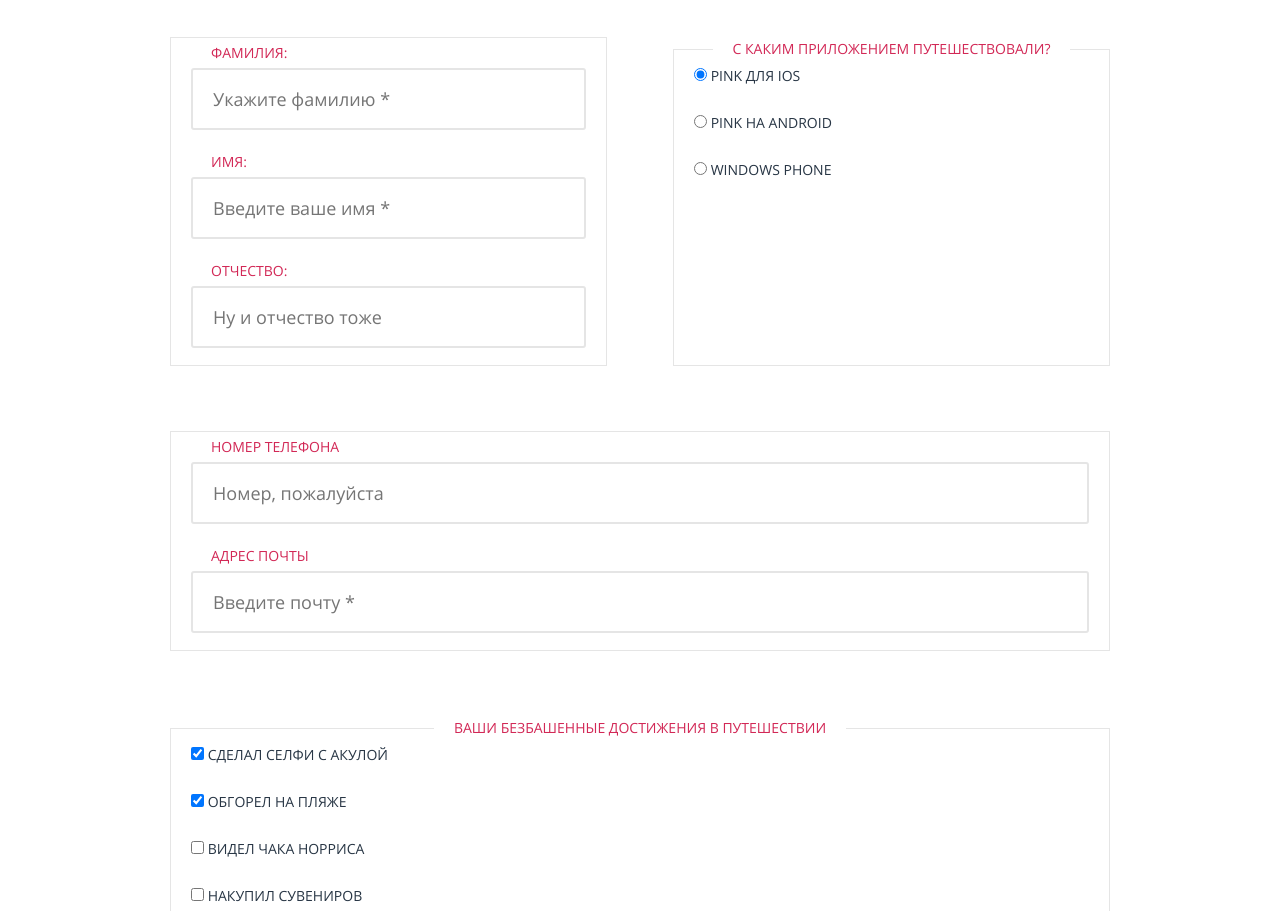
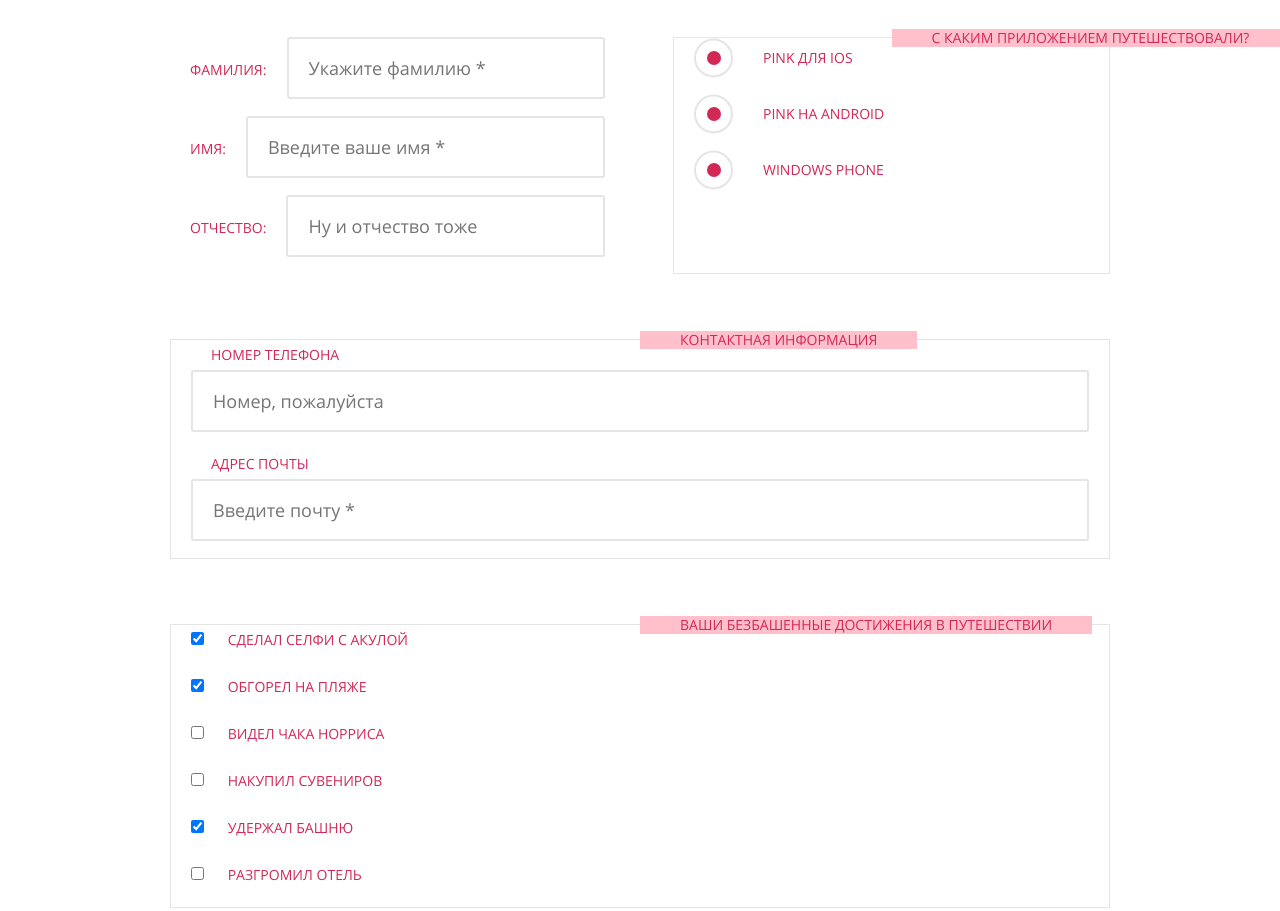
Before and after one commit to kinris/914863-pink-17, a website: page source/form.html in a window 1280 px wide. Shown: the part 638-1549 px from the top of the page. Drawn offline with nearby package versions, Linux system fonts and the light colour scheme; files that its build step writes are made by us from their sources; files whose address does not match are found by name.

Commit message:
Работа над филдсетами

```diff
--- a/source/form.html
+++ b/source/form.html
@@ -64,20 +64,24 @@
       <form class="form" action="#" method="POST">
         <!-- ФИО -->
         <fieldset class="form__fieldset form__fieldset--name">
-          <ul class="form__list">
-            <li class="form__item">
+          <ul class="form__list form__list--name">
+
+            <li class="form__item form__item--name">
               <label class="form__label" for="surname">Фамилия:</label>
-              <input class="form__text" type="text" name="surname" id="surname" placeholder="Укажите фамилию *"
+              <input class="form__input" type="text" name="surname" id="surname" placeholder="Укажите фамилию *"
                 required>
             </li>
-            <li class="form__item">
+
+            <li class="form__item form__item--name">
               <label class="form__label" for="name">Имя:</label>
-              <input class="form__text" type="text" name="name" id="name" placeholder="Введите ваше имя *" required>
+              <input class="form__input" type="text" name="name" id="name" placeholder="Введите ваше имя *" required>
             </li>
-            <li class="form__item">
+
+            <li class="form__item form__item--name">
               <label class="form__label" for="last-name">Отчество:</label>
-              <input class="form__text" type="text" name="last-name" id="last-name" placeholder="Ну и отчество тоже">
+              <input class="form__input" type="text" name="last-name" id="last-name" placeholder="Ну и отчество тоже">
             </li>
+
           </ul>
         </fieldset>
 
@@ -92,47 +96,52 @@
 
             <li class="form__item">
               <input class="form__checkbox" type="checkbox" name="selfi" id="selfi" checked>
-              <label class="form__label form__label--dark" for="selfi">Сделал селфи с акулой</label>
+              <label class="form__label" for="selfi">Сделал селфи с акулой</label>
             </li>
 
             <li class="form__item">
               <input class="form__checkbox" type="checkbox" name="beach" id="beach" checked>
-              <label class="form__label form__label--dark" for="beach">Обгорел на пляже</label>
+              <label class="form__label" for="beach">Обгорел на пляже</label>
             </li>
 
             <li class="form__item">
               <input class="form__checkbox" type="checkbox" name="norris" id="norris">
-              <label class="form__label form__label--dark" for="norris">Видел Чака Норриса</label>
+              <label class="form__label" for="norris">Видел Чака Норриса</label>
             </li>
 
             <li class="form__item">
               <input class="form__checkbox" type="checkbox" name="souvenir" id="souvenir">
-              <label class="form__label form__label--dark" for="souvenir">Накупил сувениров</label>
+              <label class="form__label" for="souvenir">Накупил сувениров</label>
             </li>
 
             <li class="form__item">
               <input class="form__checkbox" type="checkbox" name="tower" id="tower" checked>
-              <label class="form__label form__label--dark" for="tower">Удержал башню</label>
+              <label class="form__label" for="tower">Удержал башню</label>
             </li>
 
             <li class="form__item">
-              <input class="form__checkbox visually-hidden" type="checkbox" name="hotel" id="hotel">
-              <label class="form__label form__label--dark" for="hotel">Разгромил отель</label>
+              <input class="form__checkbox" type="checkbox" name="hotel" id="hotel">
+              <label class="form__label" for="hotel">Разгромил отель</label>
             </li>
           </ul>
         </fieldset>
 
-        <!-- Контакты -->
+        <!-- Контакты visually-hidden  -->
         <fieldset class="form__fieldset form__fieldset--contacts">
+
+          <legend class="form__legend form__legend--contacts">
+            <span class="form__title">Контактная информация</span>
+          </legend>
+
           <ul class="form__list">
             <li class="form__item">
               <label class="form__label">Номер телефона</label>
-              <input class="form__text" type="tel" name="phone-number" id="phone-number"
+              <input class="form__input" type="tel" name="phone-number" id="phone-number"
                 pattern="[0-9]{1}-[0-9]{3}-[0-9]{3}" placeholder="Номер, пожалуйста">
             </li>
             <li class="form__item">
               <label class="form__label" for="email">Адрес почты</label>
-              <input class="form__text" type="email" name="email" id="email"
+              <input class="form__input" type="email" name="email" id="email"
                 pattern="/^[\w]{1}[\w-\.]*@[\w-]+\.[a-z]{2,4}$/i" placeholder="Введите почту *" required>
             </li>
           </ul>
@@ -148,29 +157,32 @@
           <ul class="form__list">
             <li class="form__item">
               <input class="form__radio" type="radio" name="app" id="ios" value="ios" checked>
-              <label class="form__label form__label--dark" for="ios">Pink для iOS</label>
+              <label class="form__label form__label--radio" for="ios">Pink для iOS</label>
             </li>
+
             <li class="form__item">
               <input class="form__radio" type="radio" name="app" id="android" value="android">
-              <label class="form__label form__label--dark" for="android">Pink на Android</label>
+              <label class="form__label form__label--radio" for="android">Pink на Android</label>
             </li>
+
             <li class="form__item">
               <input class="form__radio" type="radio" name="app" id="windows-phone" value="windows-phone">
-              <label class="form__label form__label--dark" for="windows-phone">Windows Phone</label>
+              <label class="form__label form__label--radio" for="windows-phone">Windows Phone</label>
             </li>
           </ul>
+
         </fieldset>
 
         <!-- Эмоции -->
         <fieldset class="form__fieldset form__fieldset--emotions">
 
-          <legend class="form__legend">
-            <span class="form__title form__title--last">Опишите свои эмоции</span>
+          <legend class="form__legend form__legend--emotions">
+            <span class="form__title">Опишите свои эмоции</span>
           </legend>
 
           <ul class="form__list">
             <li class="form__item">
-              <textarea class="form__text" rows="5" name="emotion" id="emotion"
+              <textarea class="form__input" rows="5" name="emotion" id="emotion"
                 placeholder="Можно прям в красках, не стесняясь в выражениях"></textarea>
             </li>
           </ul>
@@ -179,9 +191,9 @@
         <!-- Кнопка -->
         <div class="form__button">
           <button class="button button--green button--big form__button--form" type="button">Отправить форму</button>
-        <p class="page-main__text page-main__text--form">
-          <span class="page-main__text page-main__text--red">*</span> - Обязательные поля
-        </p>
+          <p class="page-main__text page-main__text--form">
+            <span class="page-main__text page-main__text--red">*</span> - Обязательные поля
+          </p>
         </div>
 
       </form>
--- a/source/sass/blocks/form.scss
+++ b/source/sass/blocks/form.scss
@@ -18,6 +18,8 @@
 
   border: 0;
 
+  position: relative;
+
   @media (min-width: $tablet-width) {
     @include reset;
     margin-bottom: 65px;
@@ -27,9 +29,13 @@
 }
 
 .form__fieldset--gray {
+  padding-top: 110px;
+
   background-color: $background-gray;
 
   @media (min-width: $tablet-width) {
+    padding-top: 0;
+
     background: none;
   }
 }
@@ -37,6 +43,7 @@
 .form__fieldset--name {
   @media (min-width: $tablet-width) {
     order: 1;
+    border: none;
   }
 
   @media (min-width: $desktop-width) {
@@ -76,6 +83,7 @@
 
 .form__fieldset--emotions {
   @media (min-width: $tablet-width) {
+    padding-top: 47px;
     order: 5;
   }
 
@@ -93,46 +101,92 @@
   list-style: $list-style;
 }
 
+.form__list--name {
+  @media (min-width: $tablet-width) {
+    @include reset;
+  }
+}
+
 .form__item {
   padding-bottom: 17px;
 }
 
-.form__title {
-  @include reset;
-  @include section-paddings;
-  padding-top: 36px;
-  padding-bottom: 36px;
+.form__item--name {
+  @media (min-width: $tablet-width) {
+    display: flex;
+    flex-wrap: nowrap;
+    align-items: baseline;
+    justify-content: space-between;
+  }
+}
 
+.form__legend {
   text-transform: uppercase;
 
   line-height: 18px;
 
   color: $dark-pink;
+
+  position: absolute;
+  top: 42px;
+
+  @media (min-width: $tablet-width) {
+    margin-left: 50%;
+
+    position: absolute;
+    top: 0;
+
+    transform-origin: center;
+    transform: translateY(-50%);
+
+    white-space: nowrap;
+  }
 }
 
-.form__title--last {
-  padding-top: $mobile-paddings;
-  padding-bottom: $mobile-paddings;
+.form__legend--contacts {
+  display: none;
+
+  @media (min-width: $tablet-width) {
+    display: block;
+  }
+}
+
+.form__legend--emotions {
+  top: 17px;
+
+  // @media (min-width: $tablet-width) {
+  //   display: block;
+  // }
+}
+
+.form__title {
+  padding-left: 40px;
+  padding-right: 40px;
+  width: 320px;
+
+  display: block;
+  box-sizing: border-box;
+
+  @media (min-width: $tablet-width) {
+    width: 100%;
+    background-color: pink;
+  }
 }
 
 .form__label {
-  padding-left: $mobile-paddings;
+  @include reset;
+  @include section-paddings;
+
   text-transform: uppercase;
 
   line-height: 30px;
 
   color: $dark-pink;
+
+  position: relative;
 }
 
-.form__label--dark {
-  @include reset;
-
-  position: relative;
-
-  color: $dark-blue;
-}
-
-.form__text {
+.form__input {
   box-sizing: border-box;
   width: 100%;
 
@@ -176,17 +230,42 @@
   fill: $dark-pink;
 }
 
-// .form__radio {
-//   width: 12px;
-//   height: 12px;
-//   border: 3px solid $white;
-//   background: $gray;
-//   border-radius: 50%;
-//   display: inline-block;
-//   padding: 0;
-// }
+.form__radio {
+  display: none;
+}
 
-// .slider__toggle--active {
-//   background: $white;
-//   border: 3px solid $dark-blue;
-// }
+.form__label--radio {
+  position: relative;
+  display: block;
+  padding-left: 69px;
+  padding-top: 5px;
+  padding-bottom: 4px;
+  cursor: pointer;
+
+  &::before {
+    content: "";
+    position: absolute;
+    left: 0;
+    top: 50%;
+    transform: translateY(-50%);
+    width: 35px;
+    height: 35px;
+    border-width: 2px;
+    border-style: solid;
+    border-color: $light-gray;
+    border-radius: 50%;
+    background-color: $white;
+  }
+
+  &::after {
+    content: "";
+    position: absolute;
+    left: 13px;
+    top: 50%;
+    width: 14px;
+    height: 14px;
+    transform: translateY(-50%);
+    border-radius: 50%;
+    background-color: $dark-pink;
+  }
+}
```
